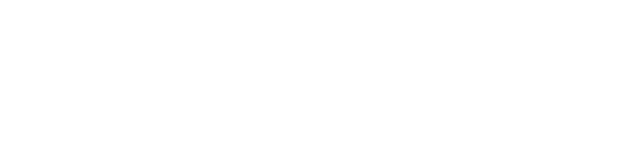
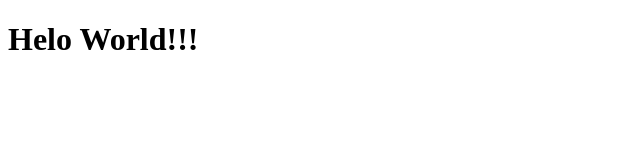
Before and after one commit to annakravchuk/test, a plain HTML site: page test.html in a window 1280 px wide. Shown: the whole page, without its empty margins (0-640 px from the left). Drawn offline with Linux system fonts and the light colour scheme.

Commit message:
change Hello

```diff
--- a/test.html
+++ b/test.html
@@ -5,6 +5,6 @@
 	<title>test</title>
 </head>
 <body>
-
+	<h1>Helo World!!!</h1>
 </body>
 </html>
```
